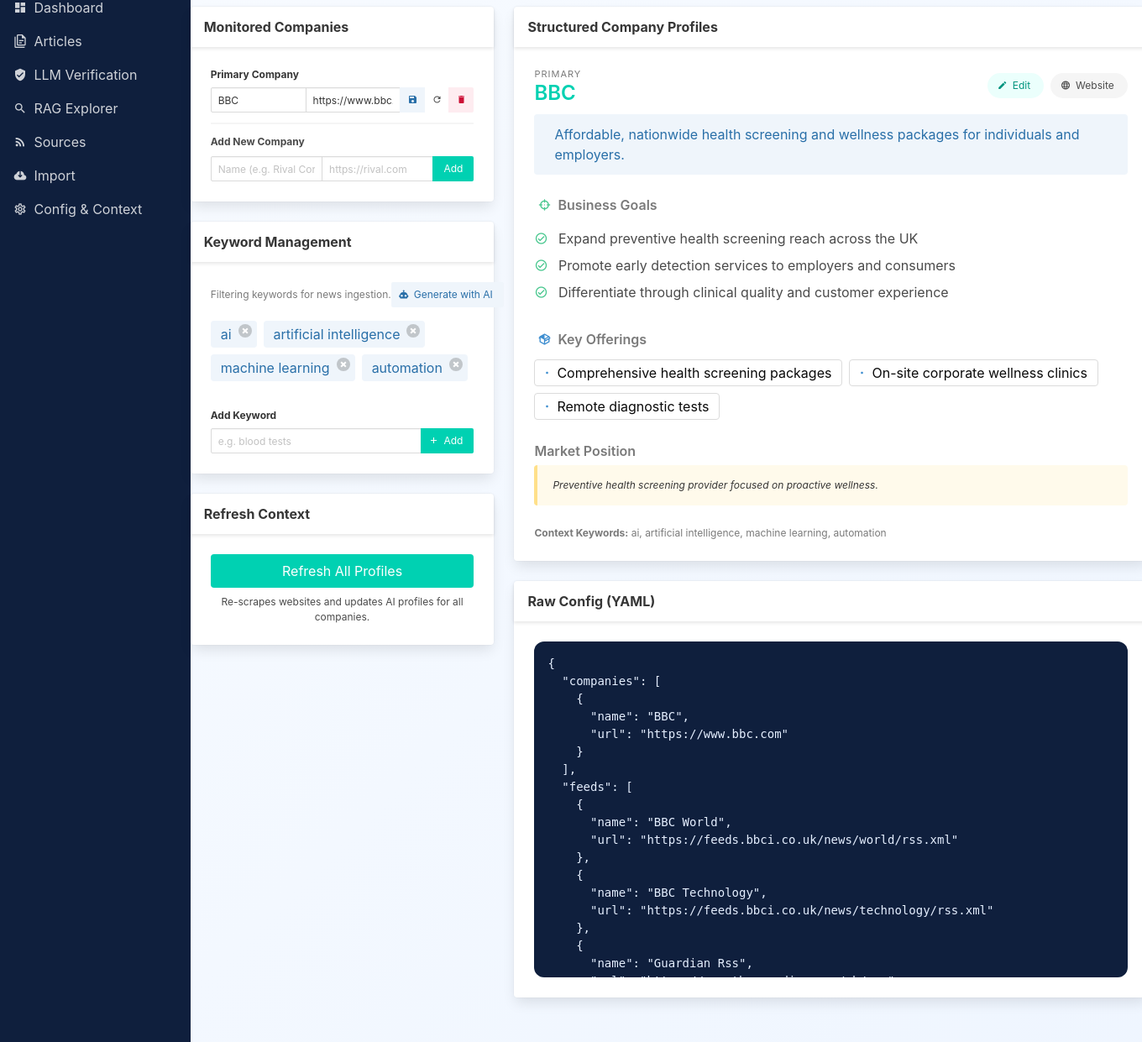
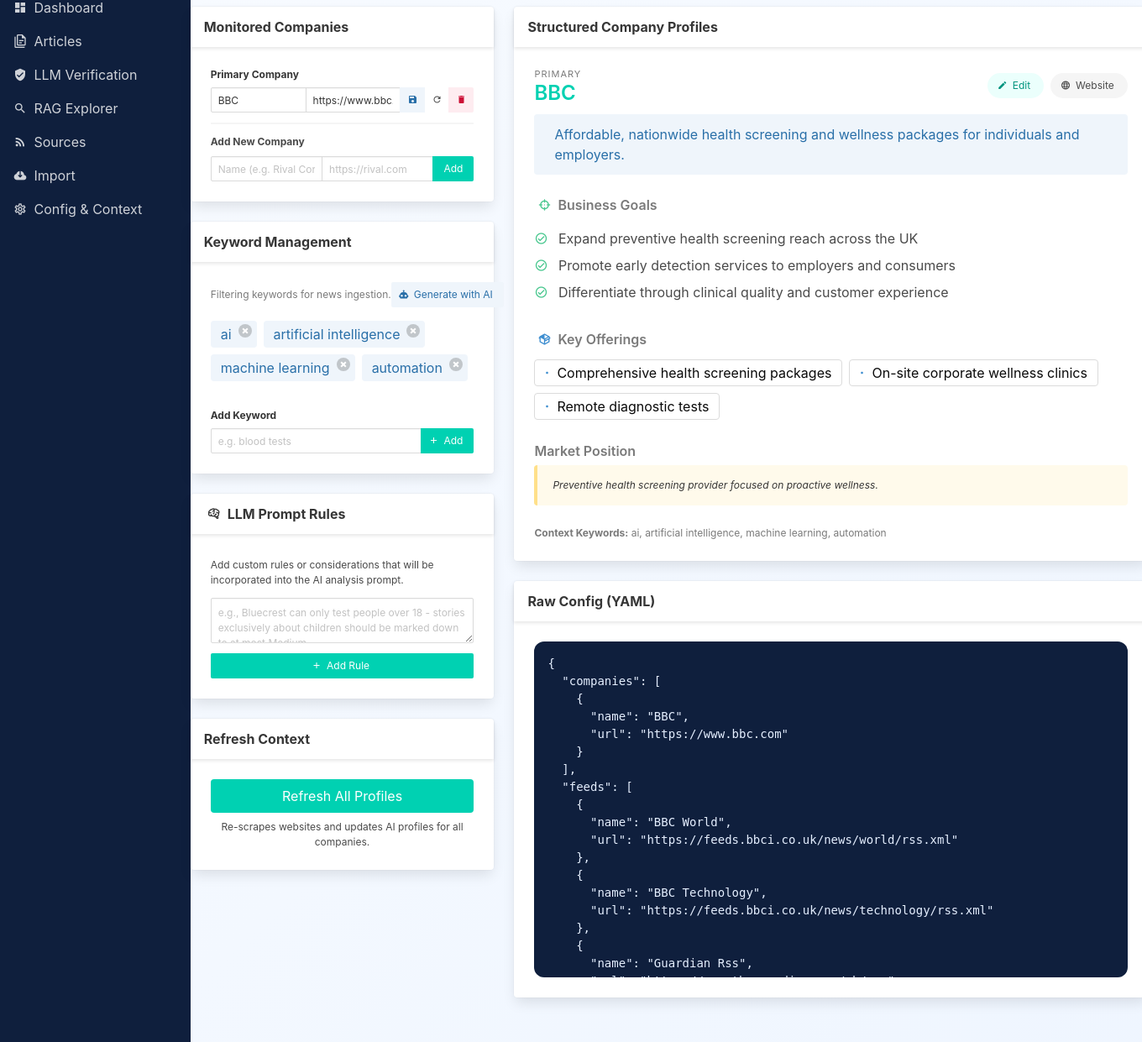
Before and after one commit to crypto-morph/newsfinder, a Flask app: page /config in a window 1360 px wide. Shown: the part 81-1322 px from the top of the page at 84% size. Run offline with Flask 3, Linux system fonts and the light colour scheme; data that the repository does not hold is empty.

Commit message:
added llm prompt injection box for correcting issues

```diff
--- a/config.yaml
+++ b/config.yaml
@@ -40,6 +40,7 @@ llm:
   base_url: http://localhost:11434
   model: llama3.2:3b
   embedding_model: nomic-embed-text
+  prompt_rules: []  # Custom rules/considerations for the AI prompt
 
 verification:
   enabled: true
--- a/src/web/routes/config.py
+++ b/src/web/routes/config.py
@@ -131,6 +131,28 @@ def config_view():
                 save_config(updated)
                 flash(f"Removed keyword: {kw_to_remove}", "success")
                 event_logger.log("config", f"Removed keyword: {kw_to_remove}", level="info")
+
+        elif action == "add_prompt_rule":
+            new_rule = request.form.get("rule", "").strip()
+            if new_rule:
+                rules = cfg.get("llm", {}).get("prompt_rules", [])
+                rules.append(new_rule)
+                updated = copy.deepcopy(cfg)
+                updated.setdefault("llm", {})["prompt_rules"] = rules
+                save_config(updated)
+                flash("Prompt rule added", "success")
+                event_logger.log("config", f"Added prompt rule", level="info")
+
+        elif action == "remove_prompt_rule":
+            index = int(request.form.get("index", -1))
+            rules = cfg.get("llm", {}).get("prompt_rules", [])
+            if 0 <= index < len(rules):
+                removed = rules.pop(index)
+                updated = copy.deepcopy(cfg)
+                updated.setdefault("llm", {})["prompt_rules"] = rules
+                save_config(updated)
+                flash("Prompt rule removed", "success")
+                event_logger.log("config", f"Removed prompt rule", level="info")
 
         elif action == "save_profile_manual":
             try:
--- a/src/web/templates/config.html
+++ b/src/web/templates/config.html
@@ -108,6 +108,60 @@
                 <span>Add</span>
               </button>
             </div>
+          </div>
+        </form>
+      </div>
+    </div>
+
+    <div class="card mt-5">
+      <header class="card-header">
+        <p class="card-header-title">
+          <span class="icon-text">
+            <span class="icon"><i class="mdi mdi-brain"></i></span>
+            <span>LLM Prompt Rules</span>
+          </span>
+        </p>
+      </header>
+      <div class="card-content">
+        <p class="help mb-3">Add custom rules or considerations that will be incorporated into the AI analysis prompt.</p>
+
+        {% set prompt_rules = config.get('llm', {}).get('prompt_rules', []) %}
+        {% if prompt_rules %}
+        <div class="mb-4">
+          {% for rule in prompt_rules %}
+          <div class="notification is-light py-2 px-3 mb-2">
+            <div class="level is-mobile mb-0">
+              <div class="level-left">
+                <div class="level-item">
+                  <span class="icon has-text-info mr-2"><i class="mdi mdi-chevron-right"></i></span>
+                  <span class="is-size-7">{{ rule }}</span>
+                </div>
+              </div>
+              <div class="level-right">
+                <form method="post" style="display:inline;">
+                  <input type="hidden" name="index" value="{{ loop.index0 }}">
+                  <button class="button is-small is-ghost" name="action" value="remove_prompt_rule" title="Remove">
+                    <span class="icon is-small"><i class="mdi mdi-close"></i></span>
+                  </button>
+                </form>
+              </div>
+            </div>
+          </div>
+          {% endfor %}
+        </div>
+        {% endif %}
+
+        <form method="post">
+          <div class="field">
+            <div class="control">
+              <textarea class="textarea is-small" name="rule" rows="2" placeholder="e.g., Bluecrest can only test people over 18 - stories exclusively about children should be marked down to at most Medium" required></textarea>
+            </div>
+          </div>
+          <div class="field">
+            <button class="button is-small is-primary is-fullwidth" name="action" value="add_prompt_rule">
+              <span class="icon"><i class="mdi mdi-plus"></i></span>
+              <span>Add Rule</span>
+            </button>
           </div>
         </form>
       </div>
```
Also changed, not shown: prompts.yaml (+24 -16 lines), src/analysis/optimizer.py (+47 -20 lines).
